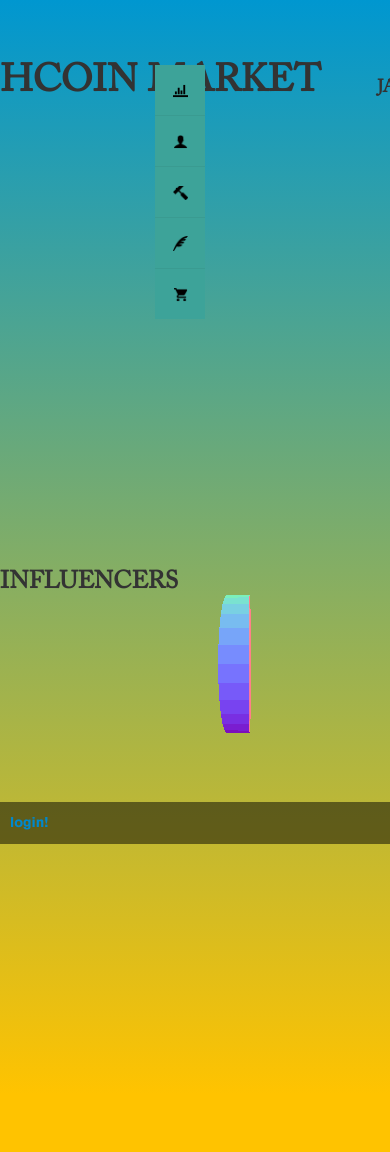
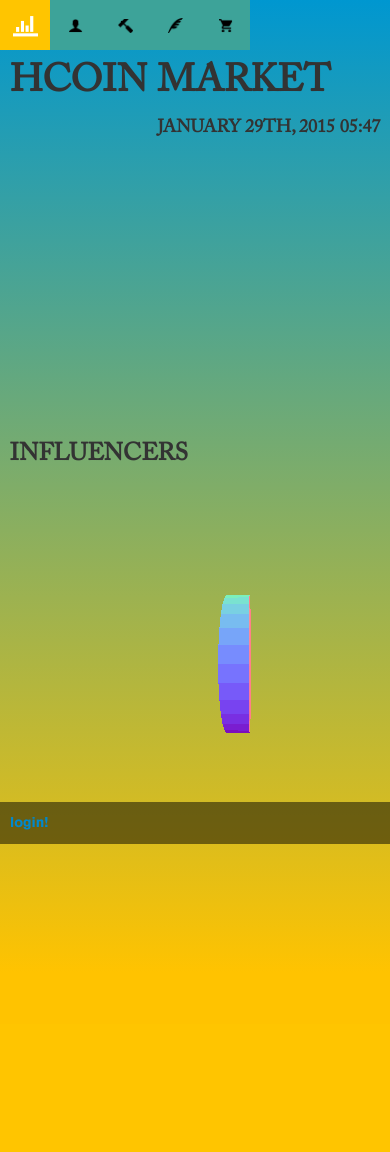
Before and after one commit to jfberma/marchorowitz, a Django app: template djangoroot/project/templates/project/about.html in a window 390 px wide; the page is wider, and only the part inside the window is pictured. After the commit the page ends 927 px from the top of that part, so only its background shows below. Run offline with Django 3.2, Linux system fonts and the light colour scheme; the template is opened without the code that fills it, so the values that code supplies are empty; some libraries are stand-ins or nearby versions; some web fonts are replaced.

Commit message:
responsive updates

```diff
--- a/djangoroot/project/assets/project/css/project.css
+++ b/djangoroot/project/assets/project/css/project.css
@@ -56,10 +56,11 @@ body {
 }
 
 #container {
-    width:600px;
+    width:43%;
     margin: 0px auto;
     padding-top:40px;
     padding-bottom: 100px;
+    max-width: 1280px;
 }
 
 .item {
@@ -68,6 +69,7 @@ body {
 
 .item img {
     margin: 25px 0 10px 0;
+    width: 100%;
 }
 
 .item-info {
@@ -504,3 +506,37 @@ table#order_history td.product {
 table#order_history td {
     padding:10px 0;
 }
+
+@media only screen and (max-width : 767px) {
+    #peelback {
+        display: none;
+    }
+
+    #container {
+        width: 95%;
+    }
+
+    ul.menu {
+        list-style-type: none;
+        position: fixed;
+        top: 0px;
+        left: 0px;
+        right:0px;
+        margin: 0px auto;
+    }
+
+    ul.menu li {
+        border:none;
+        display: block;
+        width: 50px;
+        height: 50px;
+        background: #3da399;
+        text-align: center;
+        float: left;
+    }
+
+    ul.menu li.last {
+        border:none;
+    }
+
+}
```
